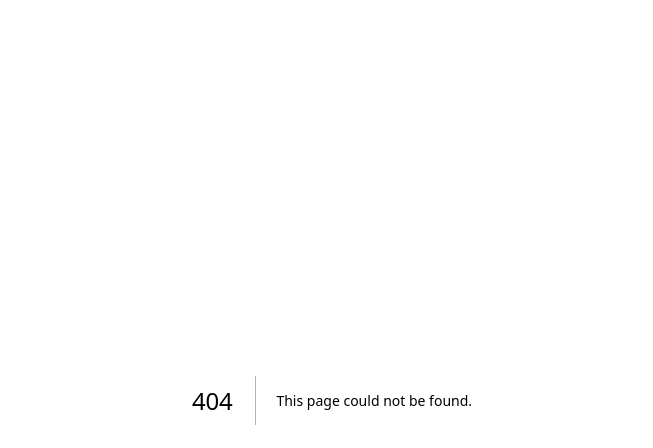
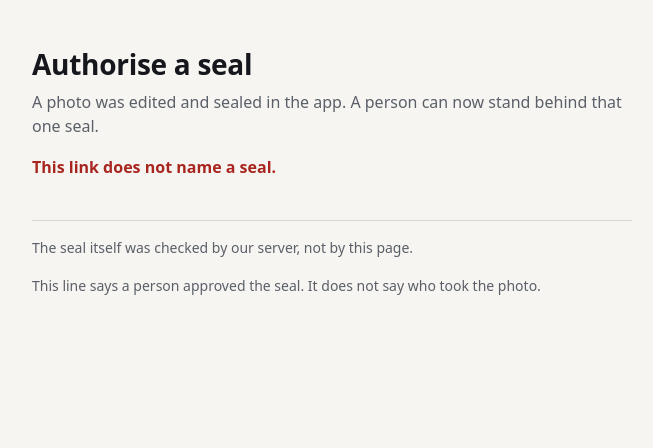
Before and after one commit to ZK-Seal/mumbai, a Next.js app in the folder web/: page /authorise in a window 1280 px wide. Before the commit this address had no page. Shown: the top 448 px of the page, without its empty margins (308-961 px from the left). Built offline with nearby package versions, Linux system fonts and the light colour scheme.

Commit message:
Add the page that asks a person to authorise one seal

```diff
--- /dev/null
+++ b/web/src/app/authorise/authorise.tsx
@@ -0,0 +1,177 @@
+"use client";
+
+import { useRef, useState } from "react";
+import {
+  IDKitRequestWidget,
+  proofOfHuman,
+  selfieCheck,
+  type IDKitResult,
+  type RpContext,
+} from "@worldcoin/idkit";
+
+export type Edit = "blank" | "blur";
+
+type Ready = {
+  app_id: `app_${string}`;
+  action: string;
+  environment: "production" | "staging" | "sandbox";
+  credential: "human" | "selfie";
+  rp_context: RpContext;
+};
+
+type Phase =
+  | { name: "idle" }
+  | { name: "asking" }
+  | { name: "open"; ready: Ready }
+  | { name: "verified"; pass: string }
+  | { name: "denied" }
+  | { name: "not-set-up" };
+
+const EDIT_WORDS: Record<Edit, string> = {
+  blank: "Blank: one area is covered with a plain box.",
+  blur: "Blur: one area is blurred.",
+};
+
+const ENVIRONMENTS = ["production", "staging", "sandbox"];
+
+/** Takes the server's start answer apart. Null unless it has every piece the World app needs. */
+function readReady(answer: unknown): Ready | null {
+  const a = answer as Partial<Record<keyof Ready, unknown>> & { state?: unknown };
+  const rp = a?.rp_context as Partial<Record<keyof RpContext, unknown>> | undefined;
+  if (a?.state !== "ready") return null;
+  if (typeof a.app_id !== "string" || !a.app_id.startsWith("app_")) return null;
+  if (typeof a.action !== "string" || a.action === "") return null;
+  if (typeof a.environment !== "string" || !ENVIRONMENTS.includes(a.environment)) return null;
+  if (a.credential !== "human" && a.credential !== "selfie") return null;
+  if (
+    typeof rp?.rp_id !== "string" ||
+    typeof rp.nonce !== "string" ||
+    typeof rp.created_at !== "number" ||
+    typeof rp.expires_at !== "number" ||
+    typeof rp.signature !== "string"
+  ) {
+    return null;
+  }
+  return a as Ready;
+}
+
+/** A pass is a number, in decimal or 0x hex. Anything else is not shown. */
+function readPass(value: unknown): string | null {
+  return typeof value === "string" && /^(0x[0-9a-f]{1,128}|[0-9]{1,128})$/i.test(value)
+    ? value
+    : null;
+}
+
+function shorten(pass: string): string {
+  return pass.length <= 24 ? pass : `${pass.slice(0, 12)}…${pass.slice(-8)}`;
+}
+
+async function post(path: string, body: unknown): Promise<unknown> {
+  const response = await fetch(path, {
+    method: "POST",
+    headers: { "content-type": "application/json" },
+    body: JSON.stringify(body),
+  });
+  return response.json().catch(() => null);
+}
+
+export function Authorise(props: { hash: string; edit: Edit; width: number; height: number }) {
+  const { hash } = props;
+  const [phase, setPhase] = useState<Phase>({ name: "idle" });
+  const pass = useRef<string | null>(null);
+
+  async function start() {
+    setPhase({ name: "asking" });
+    pass.current = null;
+    let answer: unknown;
+    try {
+      answer = await post("/api/world/request", { hash });
+    } catch {
+      setPhase({ name: "denied" });
+      return;
+    }
+    if ((answer as { reason?: unknown })?.reason === "not-set-up") {
+      setPhase({ name: "not-set-up" });
+      return;
+    }
+    const ready = readReady(answer);
+    setPhase(ready ? { name: "open", ready } : { name: "denied" });
+  }
+
+  async function check(result: IDKitResult) {
+    const answer = (await post("/api/world/verify", { hash, result })) as {
+      state?: unknown;
+      pass?: unknown;
+    } | null;
+    const verified = answer?.state === "verified" ? readPass(answer.pass) : null;
+    if (verified === null) throw new Error("not verified");
+    pass.current = verified;
+  }
+
+  function done() {
+    setPhase(pass.current ? { name: "verified", pass: pass.current } : { name: "denied" });
+  }
+
+  function closed(open: boolean) {
+    if (!open) setPhase((now) => (now.name === "open" ? { name: "denied" } : now));
+  }
+
+  return (
+    <>
+      <dl className="seal">
+        <dt>Edit</dt>
+        <dd>{EDIT_WORDS[props.edit]}</dd>
+        <dt>Size</dt>
+        <dd>
+          {props.width} × {props.height} pixels
+        </dd>
+        <dt>Seal</dt>
+        <dd className="mono">{hash}</dd>
+      </dl>
+
+      {phase.name === "verified" ? (
+        <p className="state good" role="status">
+          A verified human authorised this seal. Pass:{" "}
+          <span className="mono" title={phase.pass}>
+            {shorten(phase.pass)}
+          </span>
+        </p>
+      ) : phase.name === "denied" ? (
+        <div role="status">
+          <p className="state bad">Human: not verified.</p>
+          <button type="button" onClick={start}>
+            Try again
+          </button>
+        </div>
+      ) : phase.name === "not-set-up" ? (
+        <p className="state" role="status">
+          World ID is not set up on this server yet.
+        </p>
+      ) : (
+        <button type="button" onClick={start} disabled={phase.name !== "idle"}>
+          Authorise with World ID
+        </button>
+      )}
+
+      {phase.name === "open" && (
+        <IDKitRequestWidget
+          open
+          onOpenChange={closed}
+          app_id={phase.ready.app_id}
+          action={phase.ready.action}
+          rp_context={phase.ready.rp_context}
+          environment={phase.ready.environment}
+          allow_legacy_proofs={phase.ready.credential === "human"}
+          preset={
+            phase.ready.credential === "human"
+              ? proofOfHuman({ signal: hash })
+              : selfieCheck({ signal: hash })
+          }
+          handleVerify={check}
+          onSuccess={done}
+          onError={() => setPhase({ name: "denied" })}
+        />
+      )}
+    </>
+  );
+}
--- /dev/null
+++ b/web/src/app/authorise/page.tsx
@@ -0,0 +1,50 @@
+import { Suspense } from "react";
+import { isSealHash } from "@/lib/world";
+import { Authorise, type Edit } from "./authorise";
+
+type Query = Record<string, string | string[] | undefined>;
+
+type Seal = { hash: string; edit: Edit; width: number; height: number };
+
+/** A side of the photo in pixels: a whole number from 1 to 99999, written plainly. */
+function side(value: string | string[] | undefined): number | null {
+  if (typeof value !== "string" || !/^[1-9][0-9]{0,4}$/.test(value)) return null;
+  return Number(value);
+}
+
+/** Reads the link the app opened. Null unless every part is exactly what the app sends. */
+function readSeal(query: Query): Seal | null {
+  const { hash, edit, w, h } = query;
+  if (!isSealHash(hash)) return null;
+  if (edit !== "blank" && edit !== "blur") return null;
+  const width = side(w);
+  const height = side(h);
+  if (width === null || height === null) return null;
+  return { hash, edit, width, height };
+}
+
+async function SealPart({ searchParams }: { searchParams: Promise<Query> }) {
+  const seal = readSeal(await searchParams);
+  if (!seal) {
+    return <p className="state bad">This link does not name a seal.</p>;
+  }
+  return <Authorise hash={seal.hash} edit={seal.edit} width={seal.width} height={seal.height} />;
+}
+
+export default function AuthorisePage({ searchParams }: { searchParams: Promise<Query> }) {
+  return (
+    <main>
+      <h1>Authorise a seal</h1>
+      <p className="soft">
+        A photo was edited and sealed in the app. A person can now stand behind that one seal.
+      </p>
+      <Suspense fallback={<p className="soft">Reading the link…</p>}>
+        <SealPart searchParams={searchParams} />
+      </Suspense>
+      <footer className="notes">
+        <p>The seal itself was checked by our server, not by this page.</p>
+        <p>This line says a person approved the seal. It does not say who took the photo.</p>
+      </footer>
+    </main>
+  );
+}
--- a/web/src/app/globals.css
+++ b/web/src/app/globals.css
@@ -55,3 +55,79 @@ p {
   font-size: 0.875rem;
   overflow-wrap: anywhere;
 }
+
+.seal {
+  display: grid;
+  grid-template-columns: max-content 1fr;
+  gap: 0.5rem 1rem;
+  margin: 1.5rem 0;
+  padding: 1rem 0;
+  border-top: 1px solid var(--line);
+  border-bottom: 1px solid var(--line);
+}
+
+.seal dt {
+  color: var(--soft);
+}
+
+.seal dd {
+  margin: 0;
+  min-width: 0;
+}
+
+button {
+  font: inherit;
+  font-weight: 600;
+  min-height: 2.75rem;
+  padding: 0.6rem 1.25rem;
+  border: 1px solid var(--ink);
+  border-radius: 0.5rem;
+  background: var(--ink);
+  color: var(--ground);
+  cursor: pointer;
+}
+
+button:disabled {
+  opacity: 0.55;
+  cursor: progress;
+}
+
+button:focus-visible {
+  outline: 3px solid var(--ink);
+  outline-offset: 3px;
+}
+
+.state {
+  font-weight: 600;
+}
+
+.state.good {
+  color: var(--good);
+}
+
+.state.bad {
+  color: var(--bad);
+}
+
+.notes {
+  margin-top: 2.5rem;
+  padding-top: 1rem;
+  border-top: 1px solid var(--line);
+  color: var(--soft);
+  font-size: 0.875rem;
+}
+
+@media (max-width: 420px) {
+  .seal {
+    grid-template-columns: 1fr;
+    gap: 0.15rem;
+  }
+
+  .seal dd {
+    margin-bottom: 0.6rem;
+  }
+
+  button {
+    width: 100%;
+  }
+}
```
